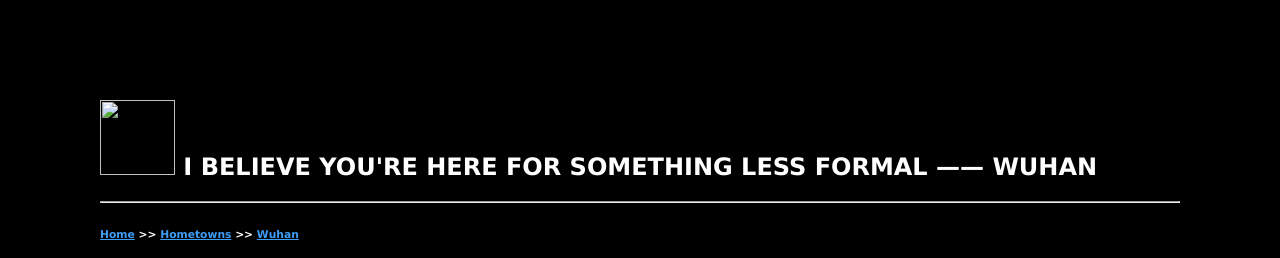
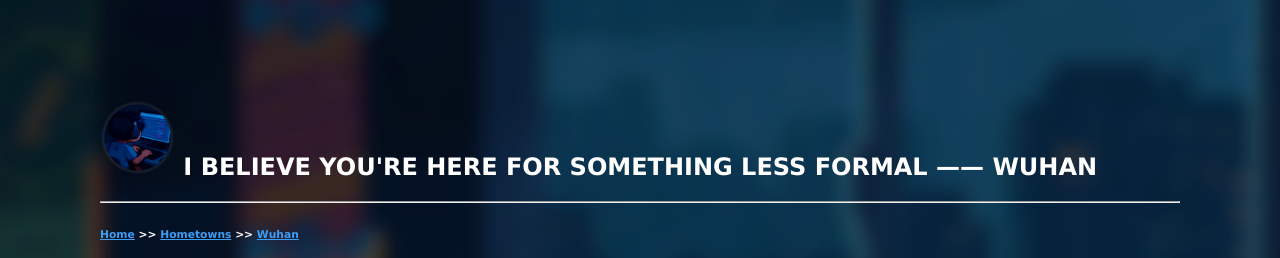
Before and after one commit to SomethingPassingBy/index.else, a plain HTML site: page web/Hometown/sub_hometown/Wuhan.html in a window 1280 px wide. Shown: the top 258 px of the page. Drawn offline with Linux system fonts and the light colour scheme.

Commit message:
Update Wuhan.html

```diff
--- a/web/Hometown/sub_hometown/Wuhan.html
+++ b/web/Hometown/sub_hometown/Wuhan.html
@@ -6,7 +6,7 @@
 <style type="text/css">
 body {
 	background-color: #000000;
-	background-image: url(../../../images/%E6%88%BF%E9%97%B4.png);
+	background-image: url(../../../images/Room.png);
 	background-attachment: fixed;
 	background-size: 1920px 1080px;
 	background-position: center;
@@ -33,7 +33,7 @@ a:visited {
 </head>
 
 <body>
-<h2><img src="../../../images/背对的人物.png" alt="" width="75" height="75" usemap="#Map2"/>
+<h2><img src="../../../images/Head.png" alt="" width="75" height="75" usemap="#Map2"/>
   <map name="Map2">
     <area shape="circle" coords="38,37,36" href="../../../index.html" target="_self" alt="主页">
   </map>
@@ -44,7 +44,7 @@ I BELIEVE YOU'RE HERE FOR SOMETHING LESS FORMAL —— WUHAN</h2>
 <h3> <p style="text-indent: 2em;">武汉是一座浸润着江湖气与烟火气的千年江城，长江与汉水在此交汇，串联起武昌、汉口、汉阳三镇的风华。作为 &ldquo;国际湿地城市&rdquo; 与 &ldquo;百湖之市&rdquo;，东湖的碧波与江滩的晚风滋养着城市的灵秀，而黄鹤楼的雄姿、古琴台的知音佳话，又沉淀着 3500 年盘龙城遗址延续至今的楚风汉韵。这里既有光谷空轨的赛博光影与 &ldquo;五个中心&rdquo; 建设的蓬勃动能，也有户部巷的热辣美食、吉庆街的市井喧嚣，排骨莲藕汤的醇厚与鲜鱼糊汤粉的鲜香萦绕街巷。从辛亥革命的首义精神到江汉路的民国风情，从武大樱花的浪漫到长江灯光秀的璀璨，武汉以包容开放的气质，在传统与现代、江湖与市井间，书写着英雄城市的鲜活故事。</p></h3>
 <h3><p style="text-indent: 2em;">武汉的美食文化凝聚在早餐之中。从热干面到三鲜豆皮，再到糯米酱香饼生煎包……大清早的往路边一蹲，或者拿手上走着，这样吃早饭才是最香的。</p></h3>
 <video controls>
-  <source src="../../../images/武汉文旅.mp4" type="video/mp4">
+  <source src="../../../images/WuhanV.mp4" type="video/mp4">
 </video>
 <p>&nbsp;</p>
 </body>
```
